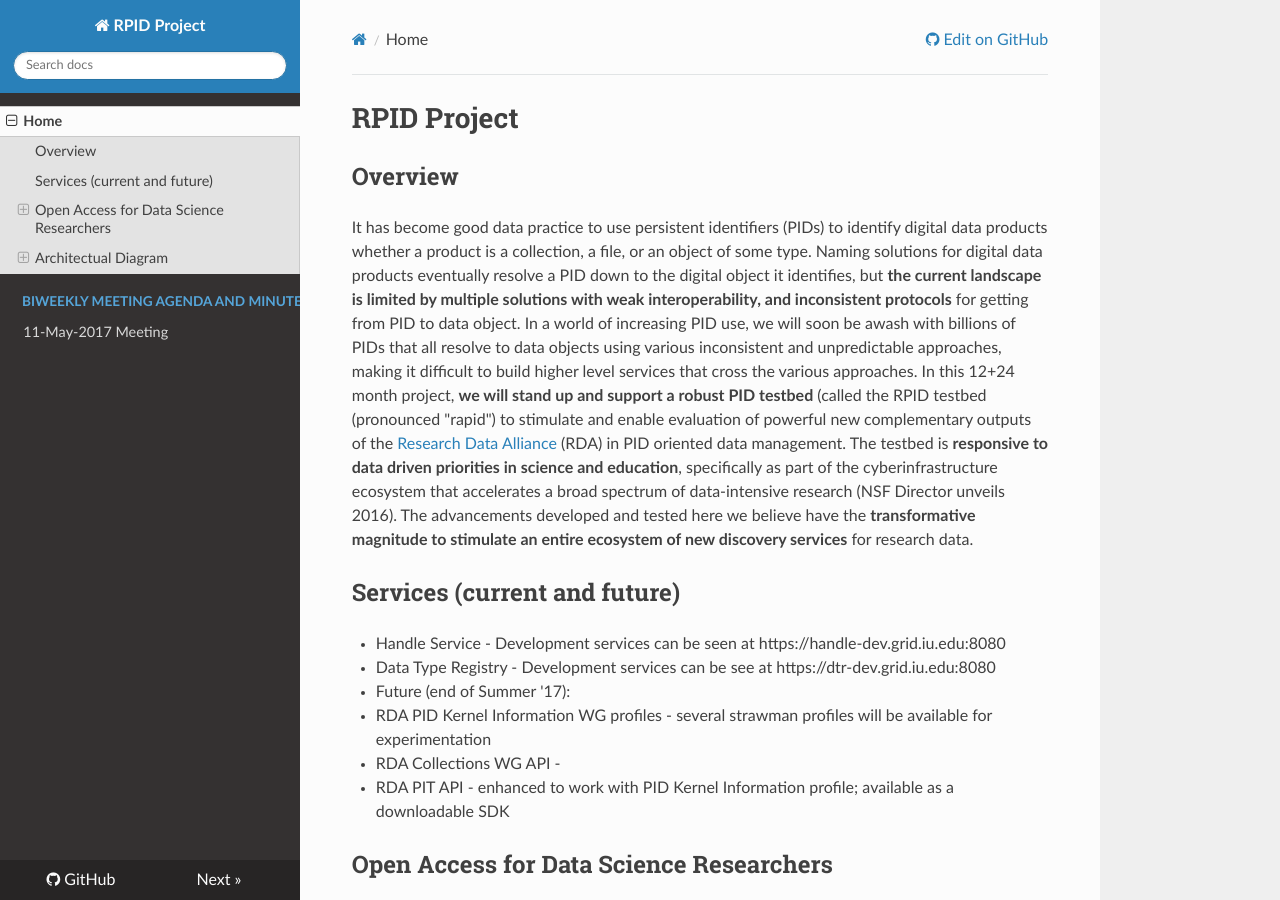
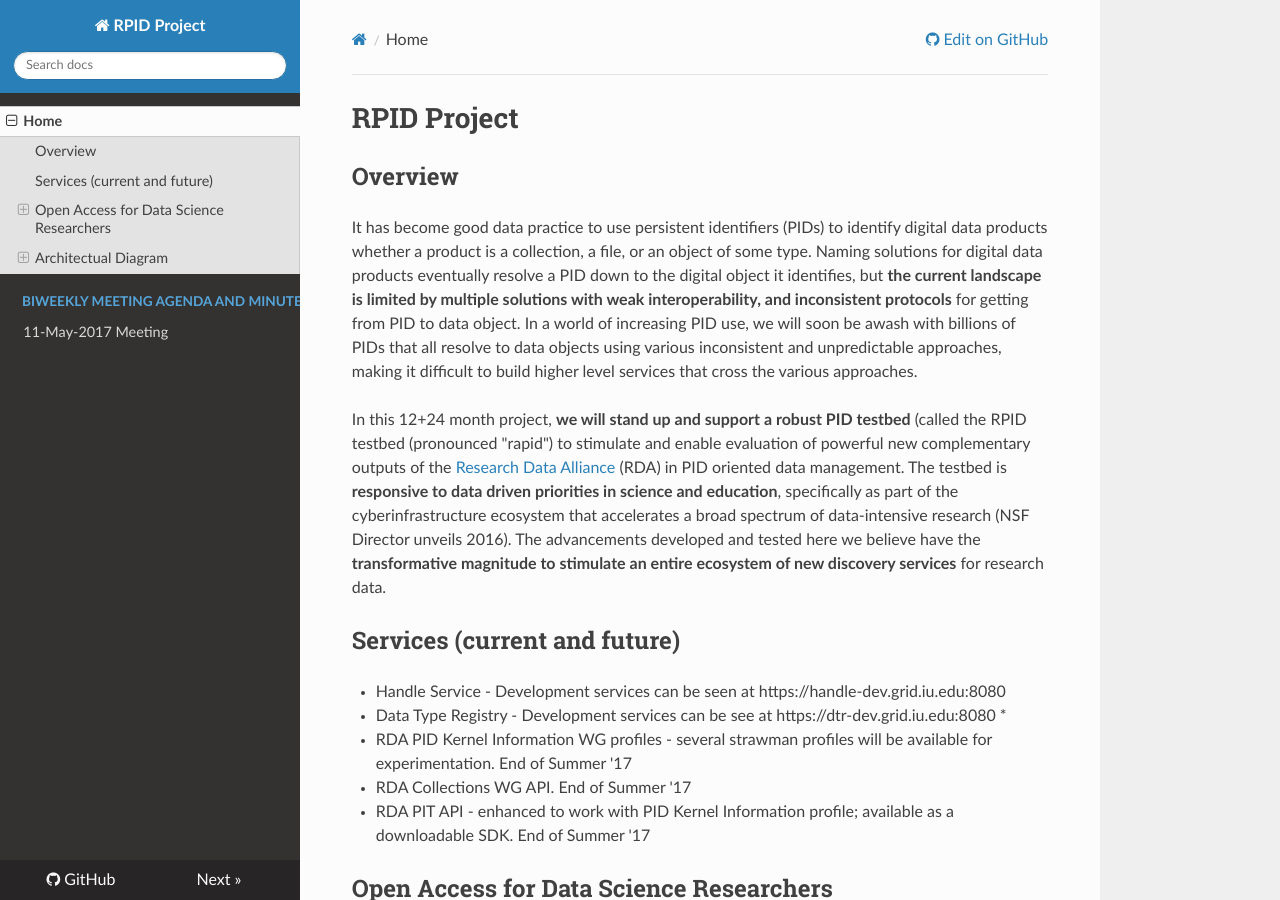
Before and after one commit to rpidproject/rpid, an MkDocs documentation site: the page built from docs/index.md, in a window 1280 px wide and 900 px high. Built offline with MkDocs 1.6.1, drawn with Linux system fonts in a browser that asks for light colours; nearby versions of some CDN libraries; old or Windows-style settings are respelled for this version of MkDocs.

Commit message:
Update index.md

```diff
--- a/docs/index.md
+++ b/docs/index.md
@@ -3,15 +3,16 @@
 ## Overview
 
 It has become good data practice to use persistent identifiers (PIDs) to identify digital data products whether a product is a collection, a file, or an object of some type. Naming solutions for digital data products eventually resolve a PID down to the digital object it identifies, but **the current landscape is limited by multiple solutions with weak interoperability, and inconsistent protocols** for getting from PID to data object. In a world of increasing PID use, we will soon be awash with billions of PIDs that all resolve to data objects using various inconsistent and unpredictable approaches, making it difficult to build higher level services that cross the various approaches.
+
 In this 12+24 month project, **we will stand up and support a robust PID testbed** (called the RPID testbed (pronounced "rapid") to stimulate and enable evaluation of powerful new complementary outputs of the [Research Data Alliance](https://www.rd-alliance.org) (RDA) in PID oriented data management. The testbed is **responsive to data driven priorities in science and education**, specifically as part of the cyberinfrastructure ecosystem that accelerates a broad spectrum of data-intensive research (NSF Director unveils 2016). The advancements developed and tested here we believe have the **transformative magnitude to stimulate an entire ecosystem of new discovery services** for research data.
 
 ## Services (current and future)
    * Handle Service - Development services can be seen at https://handle-dev.grid.iu.edu:8080
    * Data Type Registry - Development services can be see at https://dtr-dev.grid.iu.edu:8080
-   * Future (end of Summer '17):
-   * RDA PID Kernel Information WG profiles - several strawman profiles will be available for experimentation
-   * RDA Collections WG API -
-   * RDA PIT API - enhanced to work with PID Kernel Information profile; available as a downloadable SDK
+   *
+   * RDA PID Kernel Information WG profiles - several strawman profiles will be available for experimentation. End of Summer '17
+   * RDA Collections WG API. End of Summer '17
+   * RDA PIT API - enhanced to work with PID Kernel Information profile; available as a downloadable SDK. End of Summer '17
 
 ## Open Access for Data Science Researchers
 
```
